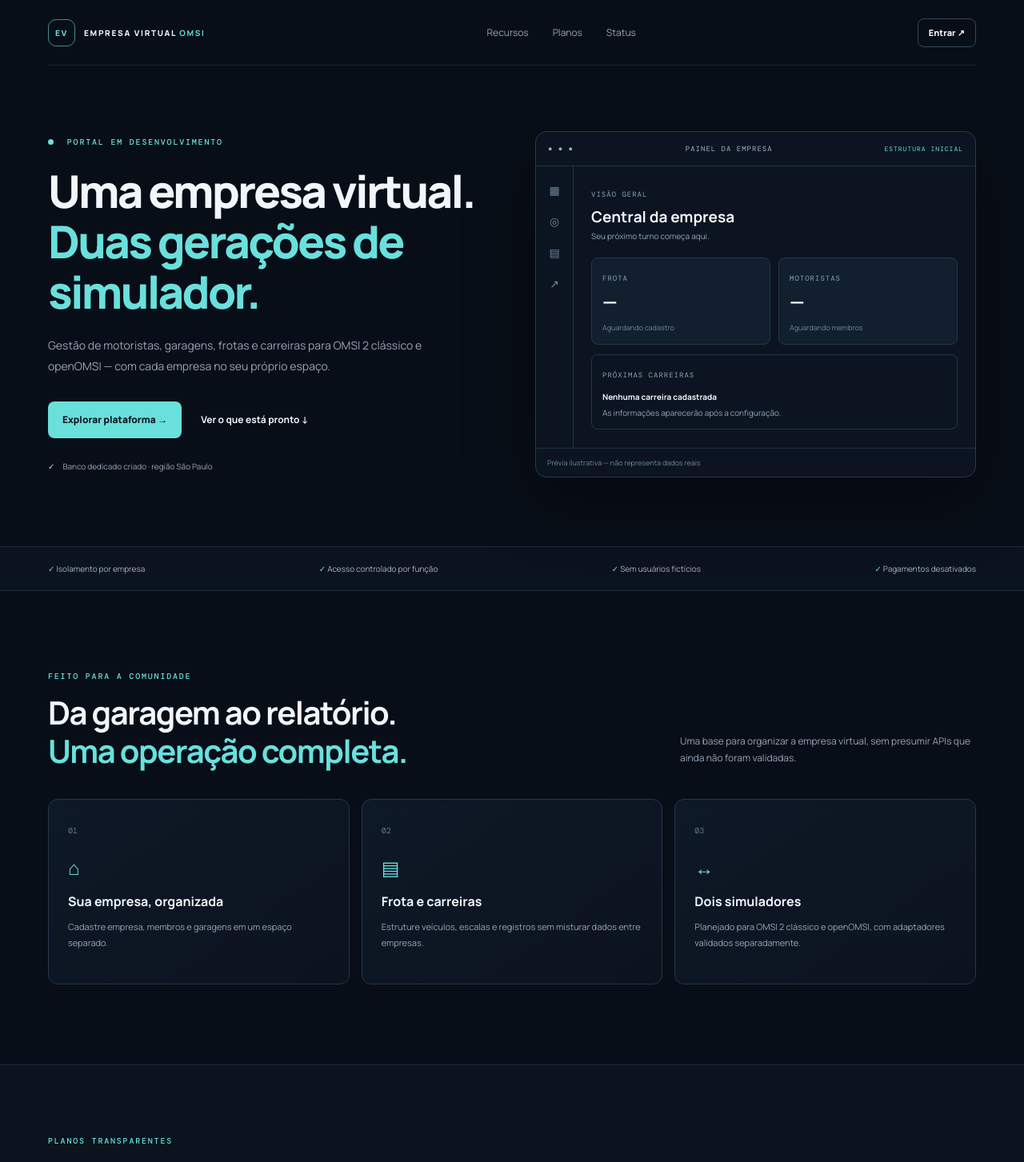
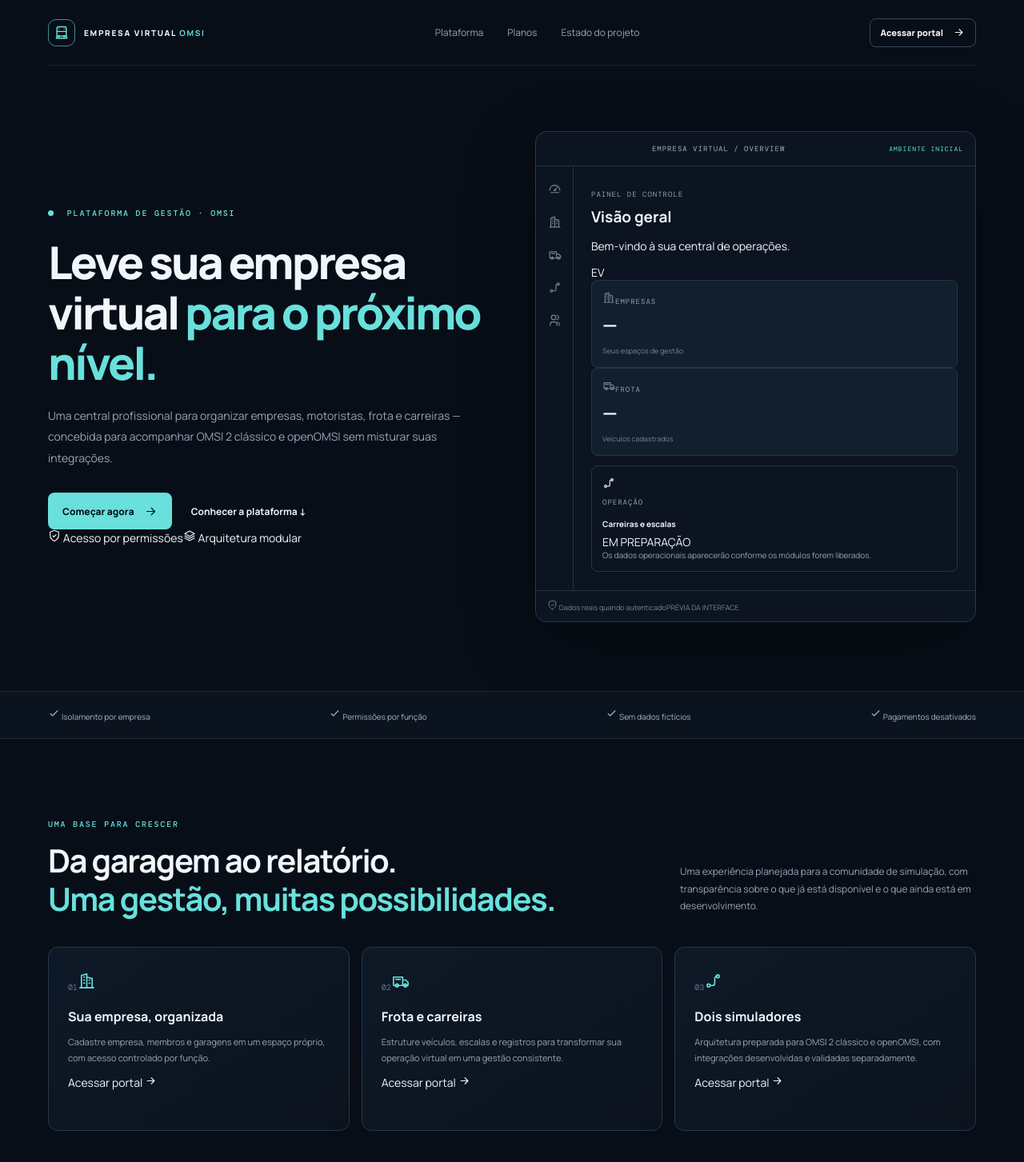
Before and after one commit to MichaelPriest/empresa-virtual-portal-OMSI, a Next.js app: page / in a window 1280 px wide. Shown: the top 1453 px of the page at 80% size. Built offline with nearby package versions, Linux system fonts and the light colour scheme.

Commit message:
design(marketing): polish portal landing page with consistent SVG iconography

```diff
--- a/src/app/page.tsx
+++ b/src/app/page.tsx
@@ -1,21 +1,64 @@
 import { plans } from "@/lib/plans";
 
+function Icon({ name, size = 22 }: { name: "building" | "fleet" | "route" | "shield" | "arrow" | "users" | "layers" | "check" | "bus" | "gauge"; size?: number }) {
+  const common = { width: size, height: size, viewBox: "0 0 24 24", fill: "none", stroke: "currentColor", strokeWidth: 1.7, strokeLinecap: "round" as const, strokeLinejoin: "round" as const, "aria-hidden": true as const };
+  const paths = {
+    building: <><path d="M3 21h18M5 21V5l7-2v18M19 21V9l-7-2"/><path d="M8 7h1M8 11h1M8 15h1M15 11h1M15 15h1"/></>,
+    fleet: <><path d="M3 7h12v11H3zM15 11h4l3 3v4h-7z"/><circle cx="7.5" cy="18" r="2"/><circle cx="18.5" cy="18" r="2"/><path d="M6 10h6"/></>,
+    route: <><circle cx="6" cy="18" r="2"/><circle cx="18" cy="6" r="2"/><path d="M8 18h3a3 3 0 0 0 3-3v-6a3 3 0 0 1 3-3"/></>,
+    shield: <><path d="M12 22s8-4 8-11V5l-8-3-8 3v6c0 7 8 11 8 11z"/><path d="m9 12 2 2 4-4"/></>,
+    arrow: <><path d="M5 12h14M13 6l6 6-6 6"/></>,
+    users: <><path d="M16 21v-2a4 4 0 0 0-4-4H8a4 4 0 0 0-4 4v2"/><circle cx="10" cy="7" r="4"/><path d="M20 21v-2a4 4 0 0 0-3-3.87M16 3.13a4 4 0 0 1 0 7.75"/></>,
+    layers: <><path d="m12 3 9 5-9 5-9-5 9-5z"/><path d="m3 12 9 5 9-5M3 16l9 5 9-5"/></>,
+    check: <><path d="m5 12 4 4L19 6"/></>,
+    bus: <><path d="M5 17V5a2 2 0 0 1 2-2h10a2 2 0 0 1 2 2v12"/><path d="M5 10h14M8 6h.01M16 6h.01M5 17h14l1 3H4l1-3z"/><circle cx="8" cy="17" r="1"/><circle cx="16" cy="17" r="1"/></>,
+    gauge: <><path d="M3 14a9 9 0 1 1 18 0"/><path d="m12 14 4-5"/><circle cx="12" cy="14" r="1"/><path d="M5 18h14"/></>
+  };
+  return <svg {...common}>{paths[name]}</svg>;
+}
+
 const features = [
-  ["01", "Sua empresa, organizada", "Cadastre empresa, membros e garagens em um espaço separado."],
-  ["02", "Frota e carreiras", "Estruture veículos, escalas e registros sem misturar dados entre empresas."],
-  ["03", "Dois simuladores", "Planejado para OMSI 2 clássico e openOMSI, com adaptadores validados separadamente."]
+  { number: "01", icon: "building" as const, title: "Sua empresa, organizada", text: "Cadastre empresa, membros e garagens em um espaço próprio, com acesso controlado por função." },
+  { number: "02", icon: "fleet" as const, title: "Frota e carreiras", text: "Estruture veículos, escalas e registros para transformar sua operação virtual em uma gestão consistente." },
+  { number: "03", icon: "route" as const, title: "Dois simuladores", text: "Arquitetura preparada para OMSI 2 clássico e openOMSI, com integrações desenvolvidas e validadas separadamente." }
 ];
 
 export default function HomePage() {
-  return <main>
-    <nav className="nav shell"><a className="brand" href="#"><span className="brand-mark">EV</span><span>EMPRESA VIRTUAL <b>OMSI</b></span></a><div className="nav-links"><a href="#recursos">Recursos</a><a href="#planos">Planos</a><a href="#status">Status</a></div><a className="button button-small button-outline" href="/login">Entrar ↗</a></nav>
-    <section className="hero shell"><div className="hero-copy"><div className="eyebrow"><span className="pulse"/> PORTAL EM DESENVOLVIMENTO</div><h1>Uma empresa virtual.<br/><span>Duas gerações de simulador.</span></h1><p className="hero-lead">Gestão de motoristas, garagens, frotas e carreiras para OMSI 2 clássico e openOMSI — com cada empresa no seu próprio espaço.</p><div className="hero-actions"><a className="button button-primary" href="#recursos">Explorar plataforma →</a><a className="text-link" href="#status">Ver o que está pronto ↓</a></div><div className="hero-note"><span className="check">✓</span> Banco dedicado criado · região São Paulo</div></div>
-      <div className="hero-visual"><div className="visual-top"><span>● ● ●</span><span>PAINEL DA EMPRESA</span><span className="live-label">ESTRUTURA INICIAL</span></div><div className="visual-body"><aside className="visual-sidebar"><span>▦</span><span>◎</span><span>▤</span><span>↗</span></aside><div className="visual-content"><small className="mono">VISÃO GERAL</small><h3>Central da empresa</h3><p>Seu próximo turno começa aqui.</p><div className="stat-grid"><div className="stat"><small>FROTA</small><strong>—</strong><span>Aguardando cadastro</span></div><div className="stat"><small>MOTORISTAS</small><strong>—</strong><span>Aguardando membros</span></div></div><div className="route-card"><small className="mono">PRÓXIMAS CARREIRAS</small><h4>Nenhuma carreira cadastrada</h4><p>As informações aparecerão após a configuração.</p></div></div></div><div className="visual-footer">Prévia ilustrativa — não representa dados reais</div></div>
+  return <main className="marketing">
+    <nav className="nav shell">
+      <a className="brand" href="#" aria-label="Empresa Virtual OMSI - início"><span className="brand-mark"><Icon name="bus" size={20}/></span><span>EMPRESA VIRTUAL <b>OMSI</b></span></a>
+      <div className="nav-links"><a href="#recursos">Plataforma</a><a href="#planos">Planos</a><a href="#status">Estado do projeto</a></div>
+      <a className="button button-small button-outline nav-login" href="/login">Acessar portal <Icon name="arrow" size={15}/></a>
+    </nav>
+
+    <section className="hero shell">
+      <div className="hero-copy">
+        <div className="eyebrow"><span className="pulse"/> PLATAFORMA DE GESTÃO · OMSI</div>
+        <h1>Leve sua empresa virtual <span>para o próximo nível.</span></h1>
+        <p className="hero-lead">Uma central profissional para organizar empresas, motoristas, frota e carreiras — concebida para acompanhar OMSI 2 clássico e openOMSI sem misturar suas integrações.</p>
+        <div className="hero-actions"><a className="button button-primary" href="/login">Começar agora <Icon name="arrow" size={17}/></a><a className="text-link" href="#recursos">Conhecer a plataforma <span>↓</span></a></div>
+        <div className="hero-assurances"><span><Icon name="shield" size={16}/> Acesso por permissões</span><span><Icon name="layers" size={16}/> Arquitetura modular</span></div>
+      </div>
+      <div className="hero-visual">
+        <div className="visual-top"><span className="window-dots"><i/><i/><i/></span><span>EMPRESA VIRTUAL / OVERVIEW</span><span className="live-label"><i/> AMBIENTE INICIAL</span></div>
+        <div className="visual-body"><aside className="visual-sidebar"><span className="side-icon active"><Icon name="gauge" size={17}/></span><span className="side-icon"><Icon name="building" size={17}/></span><span className="side-icon"><Icon name="fleet" size={17}/></span><span className="side-icon"><Icon name="route" size={17}/></span><span className="side-icon"><Icon name="users" size={17}/></span></aside>
+          <div className="visual-content"><div className="preview-heading"><div><small className="mono">PAINEL DE CONTROLE</small><h3>Visão geral</h3><p>Bem-vindo à sua central de operações.</p></div><span className="preview-avatar">EV</span></div>
+            <div className="preview-kpis"><div className="stat"><span className="stat-icon"><Icon name="building" size={16}/></span><small>EMPRESAS</small><strong>—</strong><span>Seus espaços de gestão</span></div><div className="stat"><span className="stat-icon"><Icon name="fleet" size={16}/></span><small>FROTA</small><strong>—</strong><span>Veículos cadastrados</span></div></div>
+            <div className="route-card"><div className="route-card-title"><span className="route-card-icon"><Icon name="route" size={16}/></span><div><small className="mono">OPERAÇÃO</small><h4>Carreiras e escalas</h4></div><span className="preview-tag">EM PREPARAÇÃO</span></div><div className="preview-line"><span/><span/><span/></div><p>Os dados operacionais aparecerão conforme os módulos forem liberados.</p></div>
+          </div>
+        </div>
+        <div className="visual-footer"><span><Icon name="shield" size={13}/> Dados reais quando autenticado</span><span>PRÉVIA DA INTERFACE</span></div>
+      </div>
     </section>
-    <div className="trust-strip"><div className="shell trust-inner"><span>✓ Isolamento por empresa</span><span>✓ Acesso controlado por função</span><span>✓ Sem usuários fictícios</span><span>✓ Pagamentos desativados</span></div></div>
-    <section id="recursos" className="section shell"><div className="section-heading"><div><div className="eyebrow">FEITO PARA A COMUNIDADE</div><h2>Da garagem ao relatório.<br/><span>Uma operação completa.</span></h2></div><p>Uma base para organizar a empresa virtual, sem presumir APIs que ainda não foram validadas.</p></div><div className="pillar-grid">{features.map(([number,title,text])=><article className="pillar" key={number}><span className="pillar-number">{number}</span><div className="pillar-icon">{number==="01"?"⌂":number==="02"?"▤":"↔"}</div><h3>{title}</h3><p>{text}</p></article>)}</div></section>
-    <section id="planos" className="pricing-section"><div className="shell"><div className="section-heading"><div><div className="eyebrow">PLANOS TRANSPARENTES</div><h2>Comece grátis.<br/><span>Evolua no seu ritmo.</span></h2></div><p>Os valores Premium serão publicados após definição comercial. Nenhuma cobrança é feita nesta versão.</p></div><div className="pricing-grid">{plans.map(plan=><article className={plan.highlighted?"plan plan-highlighted":"plan"} key={plan.code}>{plan.highlighted&&<div className="plan-tag">MAIS RECURSOS</div>}<h3>{plan.name}</h3><p className="plan-description">{plan.description}</p><div className="price">{plan.price}<small>{plan.code==="free"?" / sem mensalidade":plan.code==="premium_monthly"?" / por mês":" / por ano"}</small></div><ul>{plan.features.map(feature=><li key={feature}><span>✓</span>{feature}</li>)}</ul><a className={plan.highlighted?"button button-primary plan-button":"button button-outline plan-button"} href="#status">{plan.code==="free"?"Plano gratuito":"Disponibilidade em breve"} →</a></article>)}</div></div></section>
-    <section id="status" className="section shell status-section"><div className="status-card"><div><div className="eyebrow">ESTADO HONESTO DO PROJETO</div><h2>Base criada.<br/><span>Construção em andamento.</span></h2><p>O banco dedicado está ativo e a estrutura inicial foi aplicada. Login/cadastro e painel inicial já estão no código, mas precisam passar por build e testes de ponta a ponta. Integrações com plugins e pagamentos continuam pendentes.</p></div><div className="status-list"><div><i className="done">✓</i><span><b>Projeto Supabase separado</b><small>Ativo · São Paulo</small></span></div><div><i className="done">✓</i><span><b>Estrutura inicial e RLS</b><small>Tabelas base criadas</small></span></div><div><i className="progress">◷</i><span><b>Autenticação e painel real</b><small>Em implementação</small></span></div><div><i className="pending">○</i><span><b>Pagamentos e adaptadores</b><small>Desativados até validação</small></span></div></div></div></section>
-    <footer className="footer"><div className="shell footer-inner"><a className="brand" href="#"><span className="brand-mark">EV</span><span>EMPRESA VIRTUAL <b>OMSI</b></span></a><span>Feito para quem vive o transporte virtual.</span><span>© {new Date().getFullYear()} · Projeto independente</span></div></footer>
+
+    <div className="trust-strip"><div className="shell trust-inner"><span><Icon name="check" size={15}/> Isolamento por empresa</span><span><Icon name="check" size={15}/> Permissões por função</span><span><Icon name="check" size={15}/> Sem dados fictícios</span><span><Icon name="check" size={15}/> Pagamentos desativados</span></div></div>
+
+    <section id="recursos" className="section shell"><div className="section-heading"><div><div className="eyebrow">UMA BASE PARA CRESCER</div><h2>Da garagem ao relatório.<br/><span>Uma gestão, muitas possibilidades.</span></h2></div><p>Uma experiência planejada para a comunidade de simulação, com transparência sobre o que já está disponível e o que ainda está em desenvolvimento.</p></div><div className="pillar-grid">{features.map(feature=><article className="pillar" key={feature.number}><div className="pillar-topline"><span className="pillar-number">{feature.number}</span><span className="pillar-icon"><Icon name={feature.icon} size={23}/></span></div><h3>{feature.title}</h3><p>{feature.text}</p><a href="/login" className="pillar-link">Acessar portal <Icon name="arrow" size={15}/></a></article>)}</div></section>
+
+    <section id="planos" className="pricing-section"><div className="shell"><div className="section-heading"><div><div className="eyebrow">SIMPLES E TRANSPARENTE</div><h2>Comece grátis.<br/><span>Evolua no seu ritmo.</span></h2></div><p>Os recursos Premium e os preços finais serão publicados após validação. Nenhuma cobrança é ativada nesta versão.</p></div><div className="pricing-grid">{plans.map(plan=><article className={plan.highlighted?"plan plan-highlighted":"plan"} key={plan.code}>{plan.highlighted&&<div className="plan-tag">MAIS RECURSOS</div>}<div className="plan-icon"><Icon name={plan.code==="free"?"bus":plan.code==="premium_monthly"?"gauge":"layers"} size={20}/></div><h3>{plan.name}</h3><p className="plan-description">{plan.description}</p><div className="price">{plan.price}<small>{plan.code==="free"?" / sem mensalidade":plan.code==="premium_monthly"?" / por mês":" / por ano"}</small></div><ul>{plan.features.map(feature=><li key={feature}><span><Icon name="check" size={14}/></span>{feature}</li>)}</ul><a className={plan.highlighted?"button button-primary plan-button":"button button-outline plan-button"} href={plan.code==="free"?"/login":"#status"}>{plan.code==="free"?"Criar conta gratuita":"Disponibilidade em breve"} <Icon name="arrow" size={15}/></a></article>)}</div></div></section>
+
+    <section id="status" className="section shell status-section"><div className="status-card"><div><div className="eyebrow">TRANSPARÊNCIA DO PROJETO</div><h2>Construído com cuidado.<br/><span>Liberado por etapas.</span></h2><p>A plataforma está em desenvolvimento contínuo. A base web e a autenticação estão no projeto; os módulos operacionais, os plugins e os pagamentos dependem de validação antes de serem anunciados como disponíveis.</p><a href="/login" className="button button-outline status-cta">Acessar o portal <Icon name="arrow" size={16}/></a></div><div className="status-list"><div><i className="done"><Icon name="check" size={15}/></i><span><b>Projeto Supabase dedicado</b><small>Separado dos demais projetos</small></span></div><div><i className="done"><Icon name="check" size={15}/></i><span><b>Estrutura inicial e controle de acesso</b><small>Base de dados e políticas previstas no código</small></span></div><div><i className="progress">◷</i><span><b>Painel de gestão</b><small>Em implementação e validação</small></span></div><div><i className="pending">○</i><span><b>Plugins e cobrança</b><small>Não liberados nesta etapa</small></span></div></div></div></section>
+
+    <footer className="footer"><div className="shell footer-inner"><a className="brand" href="#"><span className="brand-mark"><Icon name="bus" size={18}/></span><span>EMPRESA VIRTUAL <b>OMSI</b></span></a><span>Feito para quem vive o transporte virtual.</span><span>© {new Date().getFullYear()} · Projeto independente</span></div></footer>
   </main>;
 }
```
